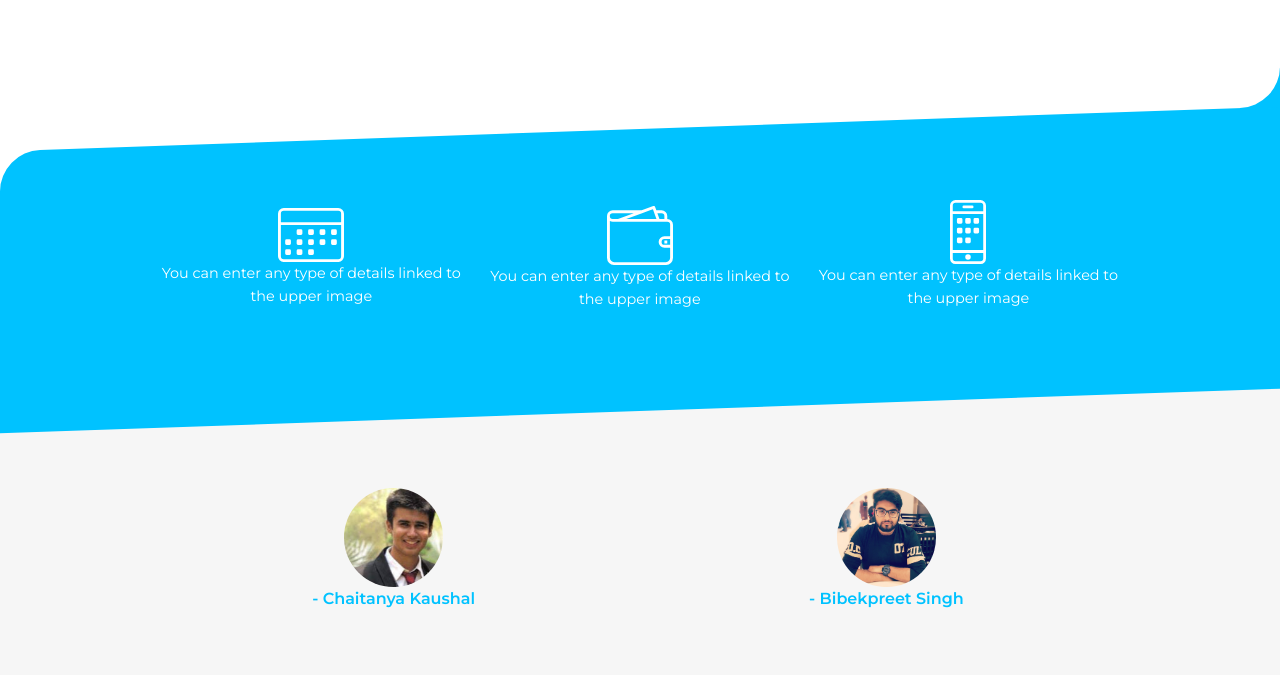
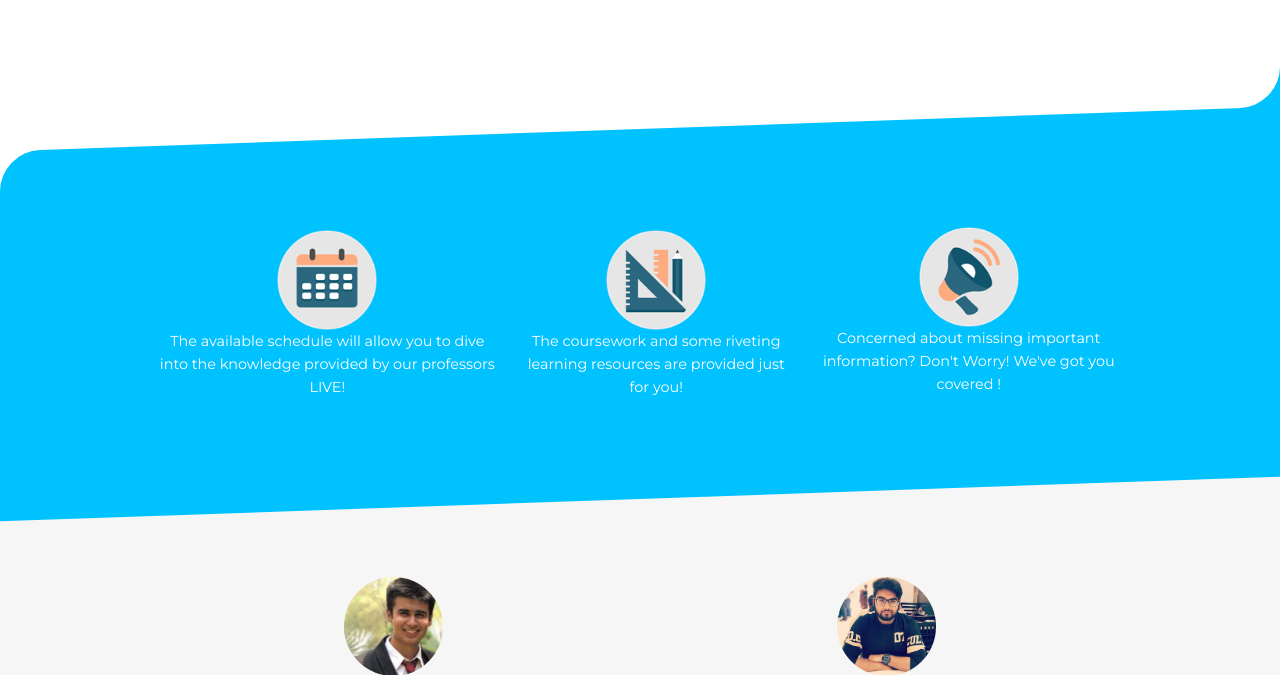
Before and after one commit to chaitanyaKaushal/2ndDecimal, a Flask app: page / in a window 1280 px wide. Shown: the part 721-1396 px from the top of the page. Run offline with Flask 2, Linux system fonts and the light colour scheme; some libraries are stand-ins or nearby versions.

Commit message:
Made services

```diff
--- a/templates/index.html
+++ b/templates/index.html
@@ -49,17 +49,21 @@
         <div class="container">
             <ul>
                 <li>
-                    <img src="/static/images/icon-1.svg" alt="Calendar icon">
-                    <p>You can enter any type of details linked to the upper image</p>
+                    <br>
+                    <img src="/static/images/sch.png" alt="Calendar icon" style="width : 100px">
+                    <p>The available schedule will allow you to dive into the knowledge provided by our professors LIVE!</p>
                 </li>
                 <li>
-                    <img src="/static/images/icon-2.svg" alt="Calendar icon">
-                    <p>You can enter any type of details linked to the upper image</p>
+                    <br>
+                    <img src="/static/images/course.png" alt="Calendar icon" style="width : 100px">
+                    <p>The coursework and some riveting learning resources are provided just for you!</p>
                 </li>
                 <li>
-                    <img src="/static/images/icon-3.svg" alt="Calendar icon">
-                    <p>You can enter any type of details linked to the upper image</p>
+                    <br>
+                    <img src="/static/images/announce.png" alt="Calendar icon" style="width : 100px">
+                    <p>Concerned about missing important information? Don't Worry! We've got you covered !</p>
                 </li>
+                <!-- <br> -->
             </ul>
         </div>
     </div>
```
Also changed, not shown: static/images/announce.png (added), static/images/course.png (added), static/images/sch.png (added).
